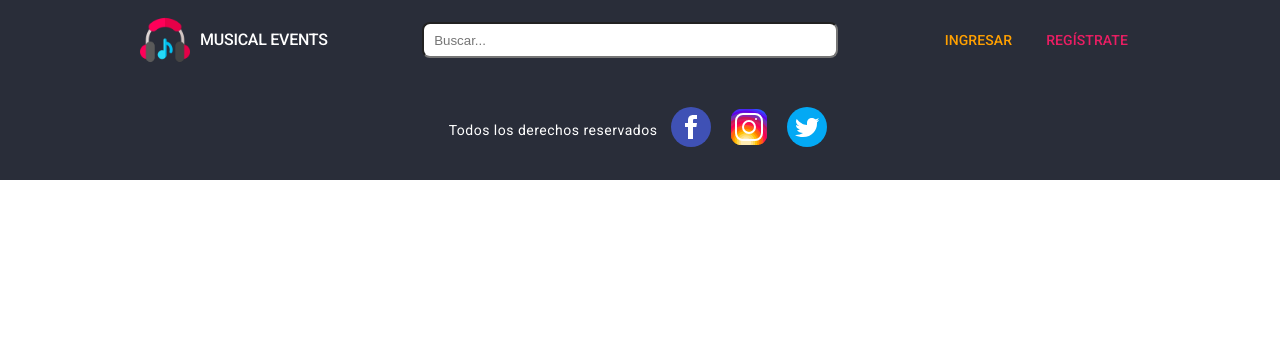
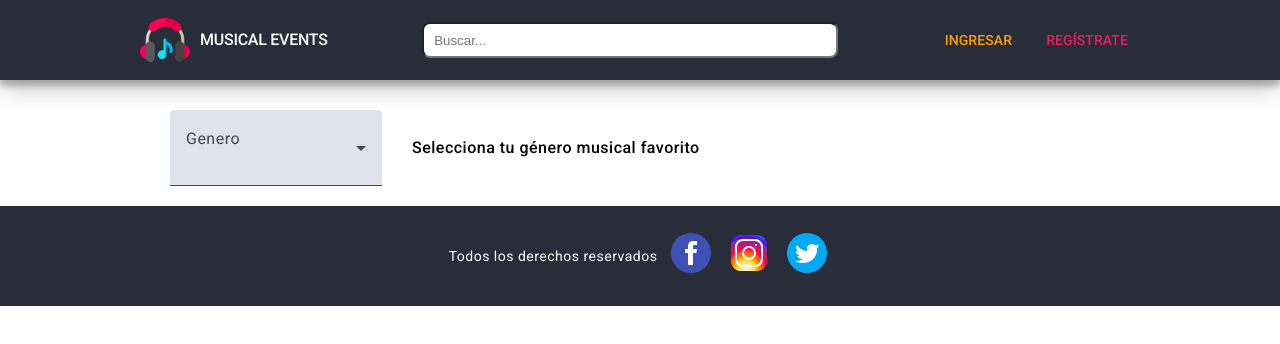
Before and after one commit to Abraham2748/musical-events, an Angular app: page / in a window 1280 px wide. Shown: the top 344 px of the page. Built offline with nearby package versions, Linux system fonts and the light colour scheme.

Commit message:
Upper section in Home Event List layout

```diff
--- a/src/app/home/home.component.css
+++ b/src/app/home/home.component.css
@@ -0,0 +1,17 @@
+.content-container {
+  display: flex;
+  flex-direction: column;
+  align-items: center;
+  & .filter {
+    width: 940px;
+    margin-top: 30px;
+    display: flex;
+    align-items: center;
+    gap: 30px;
+    & span {
+      font-weight: 500;
+      font-size: 16px;
+      margin-bottom: 20px;
+    }
+  }
+}
--- a/src/app/home/home.component.html
+++ b/src/app/home/home.component.html
@@ -1,3 +1,16 @@
 <app-home-header></app-home-header>
-
+<div class="content-container">
+  <div class="filter">
+    <mat-form-field>
+      <mat-label>Genero</mat-label>
+      <mat-select>
+        <mat-option value="1">Rock</mat-option>
+        <mat-option value="2">Salsa</mat-option>
+        <mat-option value="3">Bachata</mat-option>
+      </mat-select>
+    </mat-form-field>
+    <span>Selecciona tu género musical favorito</span>
+  </div>
+  <div class="event-list"></div>
+</div>
 <app-footer></app-footer>
```
Also changed, not shown: src/app/home/home.component.ts (+8 -1 lines).
